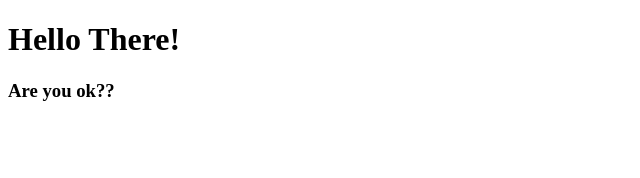
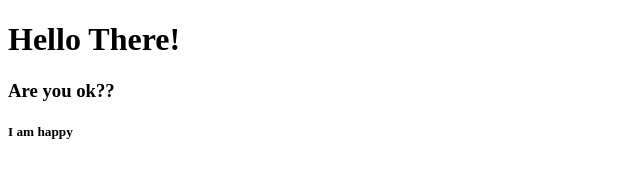
Before and after one commit to saikat-skt/practice-web, a plain HTML site: page index.html in a window 1280 px wide. Shown: the full height of the page, 0-640 px from the left. Drawn offline with Linux system fonts and the light colour scheme.

Commit message:
learned gitHub

```diff
--- a/index.html
+++ b/index.html
@@ -8,5 +8,6 @@
 <body>
     <h1>Hello There!</h1>
     <h3>Are you ok??</h3>
+    <h5>I am happy</h5>
 </body>
 </html>
```
